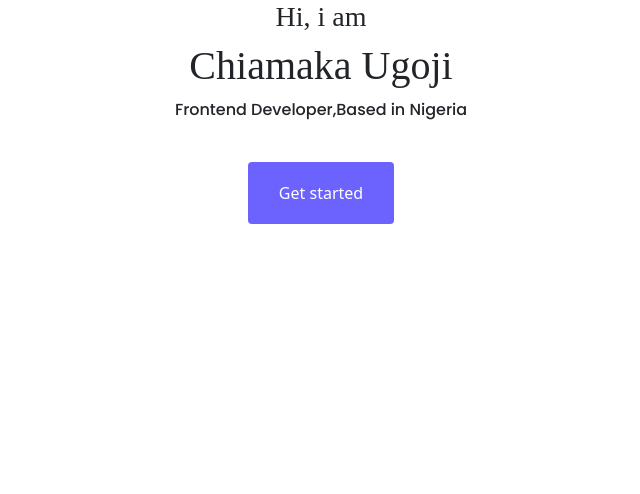
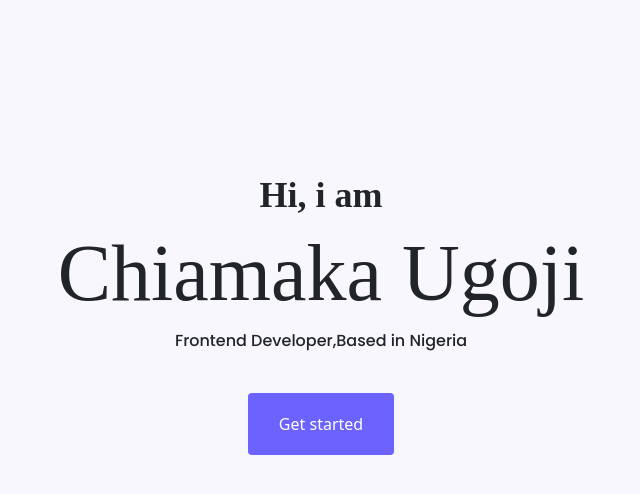
Before and after one commit to Chiamaka007/portfolio-website, a plain HTML site: page index.html in a window 1280 px wide. Shown: the whole page, without its empty margins (319-959 px from the left). Drawn offline with nearby package versions, Linux system fonts and the light colour scheme; a web font is replaced by a local one.

Commit message:
Added more spacing

```diff
--- a/src/styles.css
+++ b/src/styles.css
@@ -3,10 +3,6 @@
   --default-font-faily: "Poppins", sans-serif;
 }
 
-.hero {
-  text-align: center;
-
-}
 h1,
 h2,
 h3,
@@ -15,7 +11,20 @@ h5,
 h6 {
   font-family: var(--heading-font-family);
 }
+h1 {
+  font-size: 80px;
+}
+h3 {
+  font-size: 36px;
+  font-weight: bold;
+  margin-top: 150px;
+}
+.hero {
+  text-align: center;
+  background-color: #F9F7FE;
+  padding: 24px 60px;
 
+}
 .hero p {
     font-family: var(--default-font-faily);
 }
@@ -24,4 +33,5 @@ background: #6C63FF;
 border-radius: 4px;
 color: #fff;
 padding: 18px 30px;
+margin-bottom: 100px;
 }
```
